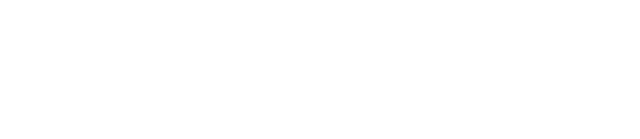
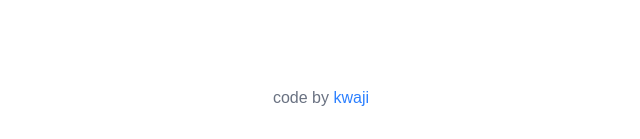
Before and after one commit to jarrensj/kwaji-design-port, a Next.js app: page / in a window 1280 px wide. Shown: the part 658-797 px from the top of the page, without its empty margins (319-959 px from the left). Built offline with nearby package versions, Linux system fonts and the light colour scheme.

Commit message:
create footer

```diff
--- a/app/layout.tsx
+++ b/app/layout.tsx
@@ -1,6 +1,7 @@
 import type { Metadata } from "next";
 import { Geist, Geist_Mono } from "next/font/google";
 import "./globals.css";
+import Footer from "@/components/Footer";
 
 const geistSans = Geist({
   variable: "--font-geist-sans",
@@ -28,6 +29,7 @@ export default function RootLayout({
         className={`${geistSans.variable} ${geistMono.variable} antialiased`}
       >
         {children}
+        <Footer />
       </body>
     </html>
   );
--- /dev/null
+++ b/components/Footer.tsx
@@ -0,0 +1,15 @@
+export default function Footer() {
+  return (
+    <footer className="fixed bottom-4 left-0 right-0 p-4 text-center">
+      <span className="text-gray-500 dark:text-gray-400">code by&nbsp;</span>
+      <a
+        href="https://kwaji.com"
+        target="_blank"
+        rel="noopener noreferrer"
+        className="text-blue-500 hover:text-blue-400 dark:text-blue-400 dark:hover:text-blue-300"
+      >
+        kwaji
+      </a>
+    </footer>
+  );
+}
```
